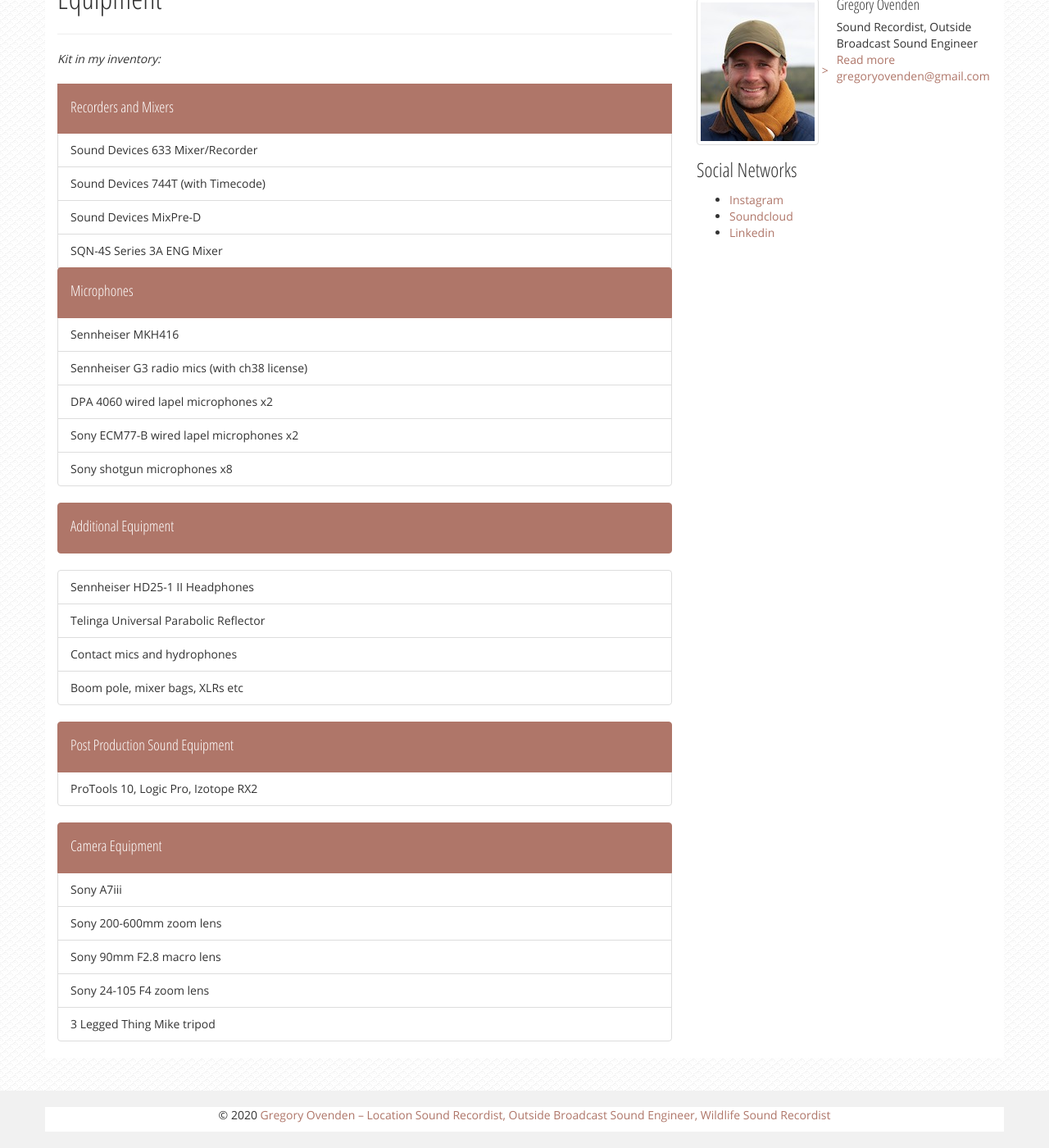
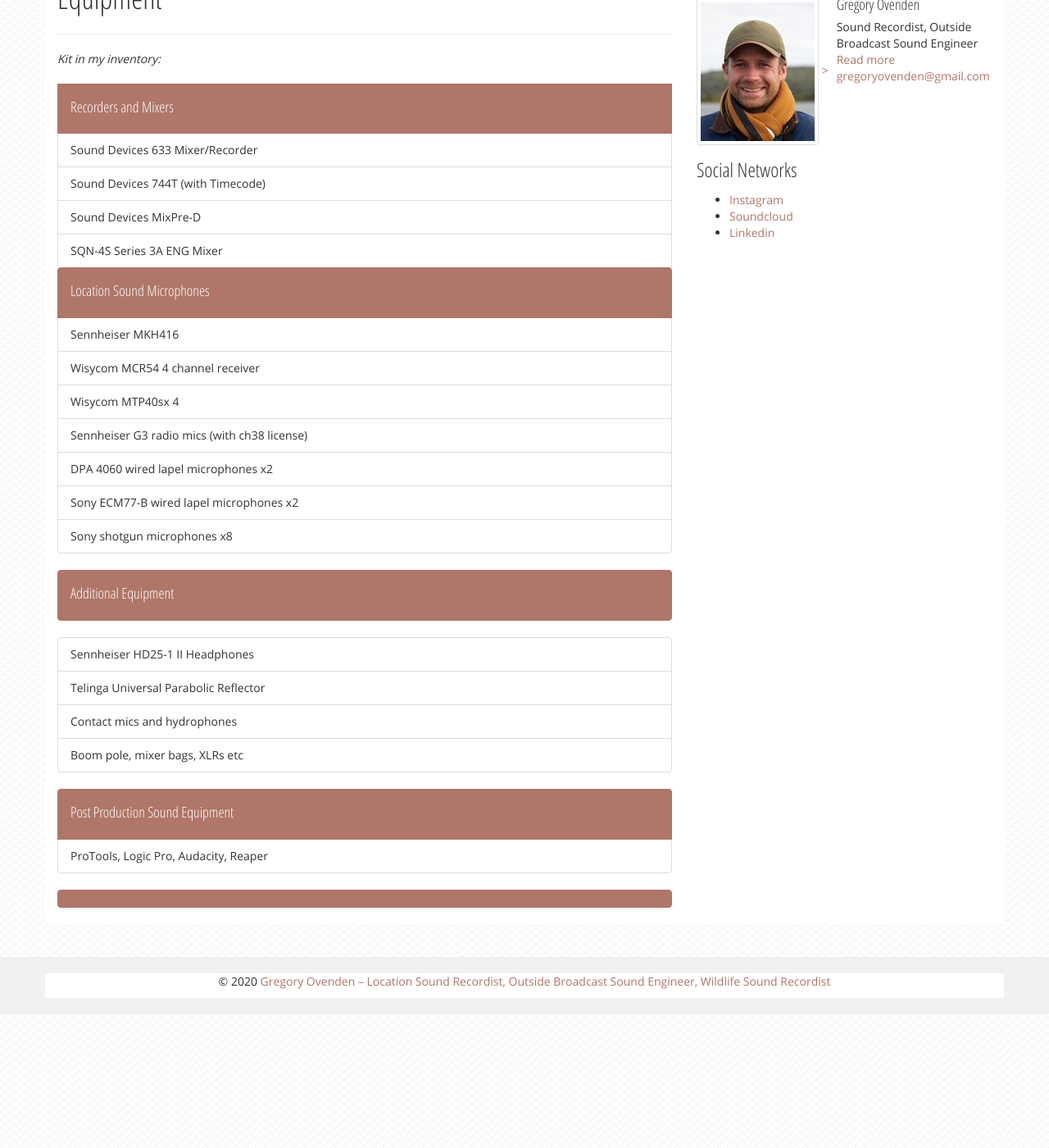
Before and after one commit to thesoundfarmer/thesoundfarmer.github.io, a Jekyll site: the page built from equipment.html, in a window 1280 px wide and 1400 px high, scrolled down 459 px. Shown: the whole window at 82% size. Built offline with Jekyll 4.4.1, drawn with Linux system fonts in a browser that asks for light colours; nearby versions of some CDN libraries.

Commit message:
Update equipment.html
Updating inventory

```diff
--- a/equipment.html
+++ b/equipment.html
@@ -31,14 +31,15 @@
 </ul>
 <ul class="list-group">
 <li class="list-group-item active">
-<h4>Microphones</h4>
+<h4>Location Sound Microphones</h4>
 </li>
 <li class="list-group-item">Sennheiser MKH416</li>
+<li class="list-group-item">Wisycom MCR54 4 channel receiver
+<li class="list-group-item">Wisycom MTP40sx 4</li>
 <li class="list-group-item">Sennheiser G3 radio mics (with ch38 license)</li>
 <li class="list-group-item">DPA 4060 wired lapel microphones x2</li>
 <li class="list-group-item">Sony ECM77-B wired lapel microphones x2</li>
 <li class="list-group-item">Sony shotgun microphones x8</li>
-
 </ul>
 <ul class="list-group">
 <li class="list-group-item active">
@@ -55,17 +56,9 @@
 <li class="list-group-item active">
 <h4>Post Production Sound Equipment</h4>
 </li>
-<li class="list-group-item">ProTools 10, Logic Pro, Izotope RX2</li>
+<li class="list-group-item">ProTools, Logic Pro, Audacity, Reaper</li>
 </ul>
 <ul class="list-group">
 </ul>
 <ul class="list-group">
 <li class="list-group-item active">
-<h4>Camera Equipment</h4>
-</li>
-<li class="list-group-item">Sony A7iii</li>
-<li class="list-group-item">Sony 200-600mm zoom lens</li>
-<li class="list-group-item">Sony 90mm F2.8 macro lens</li>
-<li class="list-group-item">Sony 24-105 F4 zoom lens</li>
-<li class="list-group-item">3 Legged Thing Mike tripod</li>
-</ul>
```
